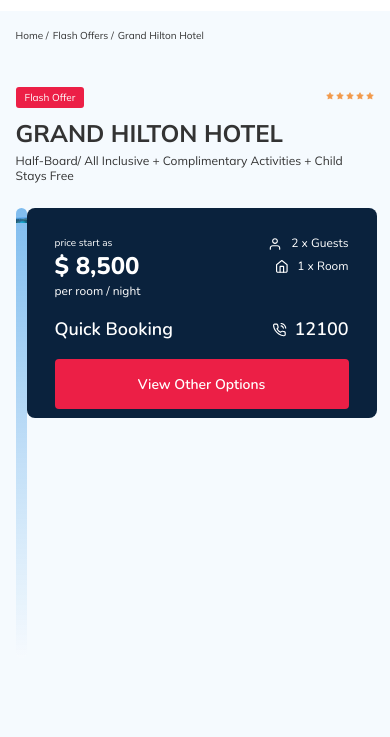
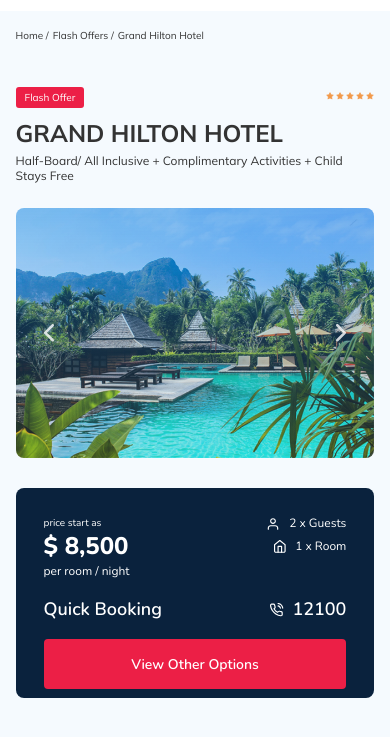
Before and after one commit to klofirid/tour-plan, a plain HTML site: page index.html in a window 390 px wide. Shown: the part 67-804 px from the top of the page. Drawn offline with nearby package versions, Linux system fonts and the light colour scheme.

Commit message:
create: media rules for section hotel

```diff
--- a/index.html
+++ b/index.html
@@ -126,7 +126,7 @@
       </div>
       <!-- /.hotel-info-->
       <div class="hotel-grid">
-        <div class="slider">
+        <div class="slider hotel__lider">
           <!-- Slider main container -->
           <div class="swiper">
             <!-- Additional required wrapper -->
@@ -186,7 +186,7 @@
           <iframe
             class="map__frame"
             src="https://yandex.ru/map-widget/v1/?um=constructor%3A6cf745908c1a39f3574ec35a3aa84e46aa576ad27a88d85749adfc12e741aa49&amp;source=constructor"
-            width="347"
+            width="100%"
             height="213"
             frameborder="0"
             title="Yandex map"
--- a/sass/_media.sass
+++ b/sass/_media.sass
@@ -1,6 +1,15 @@
 @media (max-width: 1200px)
   .container
     max-width: 960px
+  .slider
+    width: 590px
+  .swiper
+    &-slide
+      &__img
+        width: 100%
+        height: 100%
+        object-fit: cover
+
 @media (max-width: 992px)
   .container
     max-width: 700px
@@ -21,6 +30,23 @@
   .search
     &_input
       width: 340px
+  .hotel
+    &-grid
+      flex-direction: column
+    &-right
+      flex-direction: row
+      margin-top: 30px
+    &__slider
+      margin-bottom: 30px
+  .slider
+    width: 100%
+  .booking
+    width: 340px
+  .map
+    width: 340px
+    &__frame
+      width: 100%
+
 @media (max-width: 768px)
   .container
     max-width: 576px
@@ -61,6 +87,27 @@
       &_offer
         order: -1
         margin-left: 0
+    &-right
+      flex-direction: column
+      min-height: 450px
+  .swiper
+    height: 350px
+  .booking
+    width: 100%
+    margin-bottom: 20px
+  .map
+    width: 100%
+  .slider
+    height: 350px
+
+
 @media (max-width: 576px)
   .logo
     width: 99px
+  .swiper
+    height: 250px
+  .slider
+    height: 250px
+ .hotel
+  &__slider
+    margin-bottom: 20px
--- a/sass/blocks/_hotel.sass
+++ b/sass/blocks/_hotel.sass
@@ -59,7 +59,6 @@
   height: 450px
   position: relative
   border-radius: 8px
-  overflow: hidden  // ← скрываем части слайдов
   overflow: hidden !important
   &:after
     content: ''
@@ -81,8 +80,13 @@
     width: 100% !important
     height: 100%
     flex-shrink: 0
+    img
+      width: 100%
+      height: 100%
+      object-fit: cover
 .slider
   width: 728px
+  height: 450px
   &-button
     position: absolute
     top: 50%
@@ -198,3 +202,5 @@
 .map
   width: 347px
   height: 213px
+  border-radius: 10px
+  overflow: hidden
```
Also changed, not shown: css/style.css, 1 other file.
